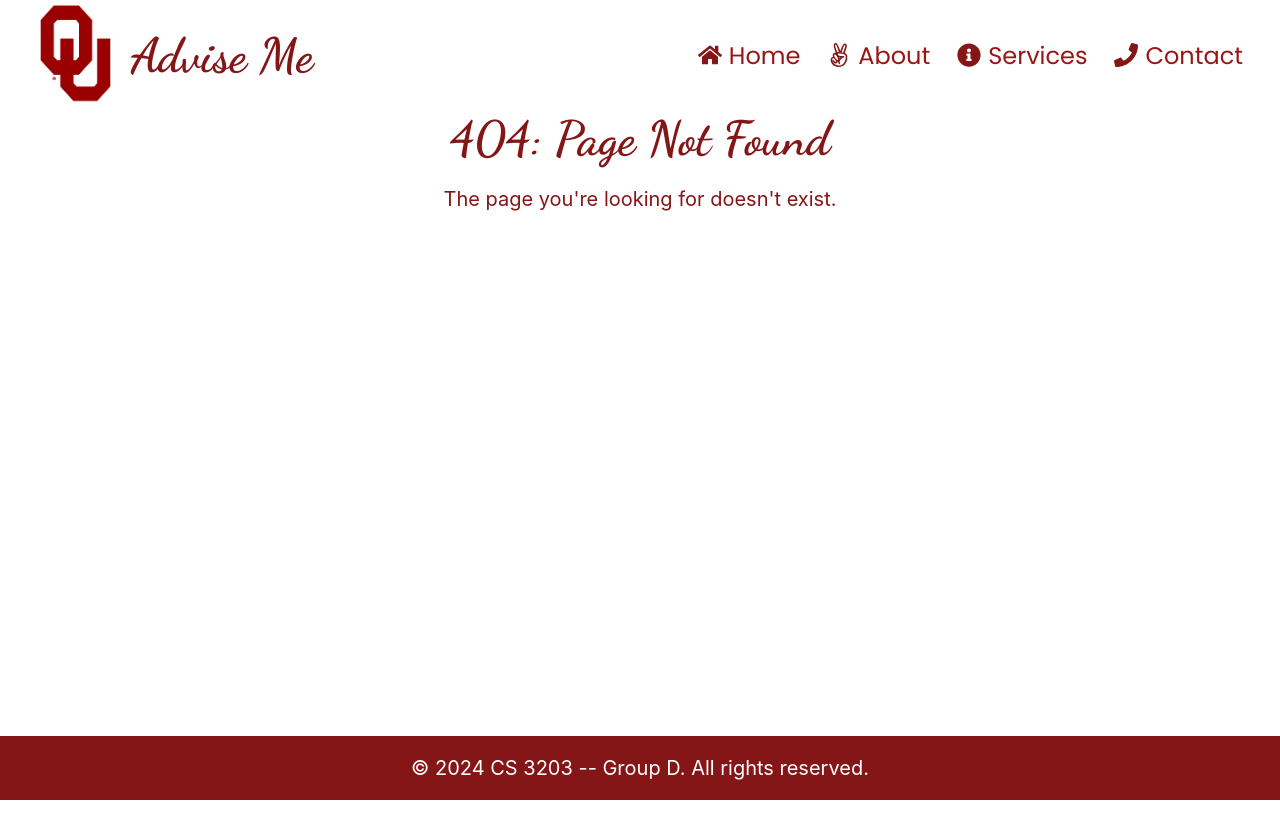
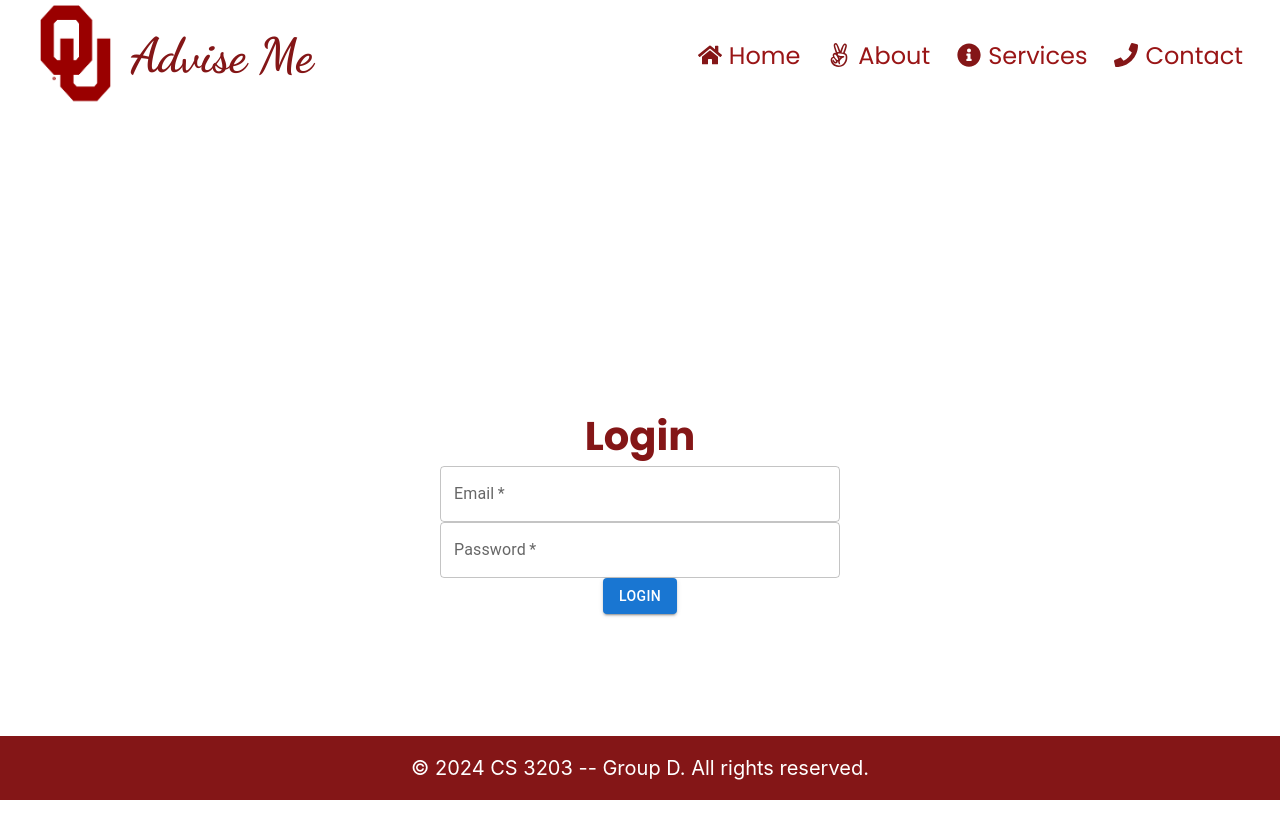
Before and after one commit to kayleeexn/Group-D---FA24, a React (Create React App) app: page /create-account in a window 1280 px wide. Before the commit this address had no page. Shown: the top 838 px of the page. Before the commit the page ends 800 px from the top, so only its background shows below. Built offline with nearby package versions, Linux system fonts and the light colour scheme.

Commit message:
Added courses.db database

```diff
--- a/src/App.js
+++ b/src/App.js
@@ -13,6 +13,7 @@ import Contact from './pages/Contact'
 
 import NoPage from './pages/NoPage';
 import Login from './pages/Login';
+import CreateAccount from './pages/Create-Account';
 import Dashboard from './pages/Dashboard';
 
 import './styles/App.css';
@@ -31,6 +32,7 @@ function App() {
           <Route path="/" element={ <Home /> } />
             <Route path="/about" element={<About />} />
             <Route path="/login" element={<Login />} />
+            <Route path="/create-account" element={<CreateAccount />} />
             <Route path="/services" element={<Services />} />
             <Route path="/contact" element={<Contact />} />
             <Route path="/dashboard" element={ <Dashboard />} />
--- /dev/null
+++ b/src/pages/Create-Account.js
@@ -0,0 +1,90 @@
+import React, { useState } from 'react';
+import { useNavigate } from 'react-router-dom'; // For navigation
+import Button from '@mui/material/Button'; // For UI enhancement
+import TextField from '@mui/material/TextField'; // Material-UI for styled inputs
+import '../styles/Login.css'; // CSS for styling the login form
+
+// Email validation function
+const validateEmail = (email) => {
+  const re = /^[^\s@]+@[^\s@]+\.[^\s@]+$/;
+  return re.test(String(email).toLowerCase());
+};
+
+const CreateAccount = () => {
+  const [username, setUsername] = useState('');
+  const [password, setPassword] = useState('');
+  const [error, setError] = useState('');
+  const navigate = useNavigate();
+
+  const handleSubmit = async (e) => {
+    e.preventDefault();
+
+    // Validate input fields
+    if (!validateEmail(username)) {
+      setError('Please enter a valid email');
+      return;
+    }
+
+    if (password.length < 6) {
+      setError('Password must be at least 6 characters long');
+      return;
+    }
+
+    try {
+      // POST the login data to the backend API
+      const response = await fetch('https://your-backend-server.com/api/login', {
+        method: 'POST',
+        headers: {
+          'Content-Type': 'application/json',
+        },
+        body: JSON.stringify({ username, password }),
+      });
+
+      const data = await response.json();
+
+      if (response.ok) {
+        // Clear any errors
+        setError('');
+        // Store authentication token (session management)
+        localStorage.setItem('token', data.token);
+        // Navigate to a different page (e.g., Dashboard)
+        navigate('/dashboard');
+      } else {
+        setError(data.message || 'Login failed');
+      }
+    } catch (error) {
+      setError('Something went wrong, please try again');
+    }
+  };
+
+  return (
+    <div className="login-container">
+      <h2>Login</h2>
+      {error && <p className="error-message">{error}</p>}
+      <form onSubmit={handleSubmit} className="login-form">
+        <TextField
+          label="Email"
+          variant="outlined"
+          fullWidth
+          value={username}
+          onChange={(e) => setUsername(e.target.value)}
+          required
+        />
+        <TextField
+          label="Password"
+          type="password"
+          variant="outlined"
+          fullWidth
+          value={password}
+          onChange={(e) => setPassword(e.target.value)}
+          required
+        />
+        <Button variant="contained" color="primary" type="submit">
+          Login
+        </Button>
+      </form>
+    </div>
+  );
+};
+
+export default CreateAccount;
--- a/src/pages/Home.js
+++ b/src/pages/Home.js
@@ -55,7 +55,7 @@ function Home() {
                 <div className="account-buttons">
                     <h2>Get Started Below:</h2>
                     <button onClick={() => navigate('/login')}>Login</button>
-                    <button>Create An Account</button>
+                    <button onClick={() => navigate('/create-account')}>Create An Account</button>
                 </div>
             </main>
 
```
Also changed, not shown: 1 other file (tests, documents, lock files or other folders).
